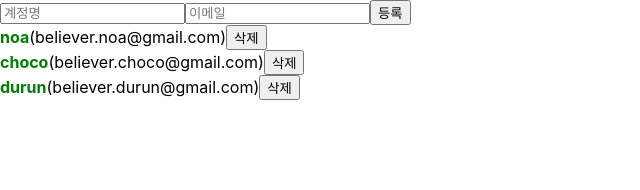
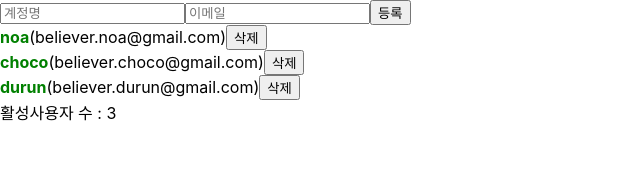
Before and after one commit to donghoonKang-dev/LearningFaster, a React (Create React App) app in the folder vlpt-modern-react/: page / in a window 1280 px wide. Shown: the top 190 px of the page, without its empty margins (0-640 px from the left). Built offline with nearby package versions, Linux system fonts and the light colour scheme.

Commit message:
16, 17. useEffect, useMemo

```diff
--- a/vlpt-modern-react/src/App.js
+++ b/vlpt-modern-react/src/App.js
@@ -1,6 +1,11 @@
-import React, { useState, useRef } from 'react';
+import React, { useState, useRef, useMemo } from 'react';
 import UserList from './UserList';
 import CreateUser from './CreateUser';
+
+function countActiveUsers(users){
+  console.log('활성 사용자 수를 세는중...');
+  return users.filter(user => user.active).length;
+}
 
 function App() {
   const [inputs, setInputs] = useState({
@@ -8,6 +13,7 @@
     email: ''
   });
   const { username, email } = inputs;
+
   const onChane = e => {
     const { name, value } = e.target;
     setInputs({
@@ -61,6 +67,7 @@
       )
     );
   };
+  const count = useMemo(() => countActiveUsers(users), [users]);
   return (
     <>
       <CreateUser
@@ -70,6 +77,7 @@
         onCreate={onCreate}
          />
       <UserList users={users} onRemove={onRemove} onToggle={onToggle} />
+      <div>활성사용자 수 : {count}</div>
     </>
   );
 }
```
